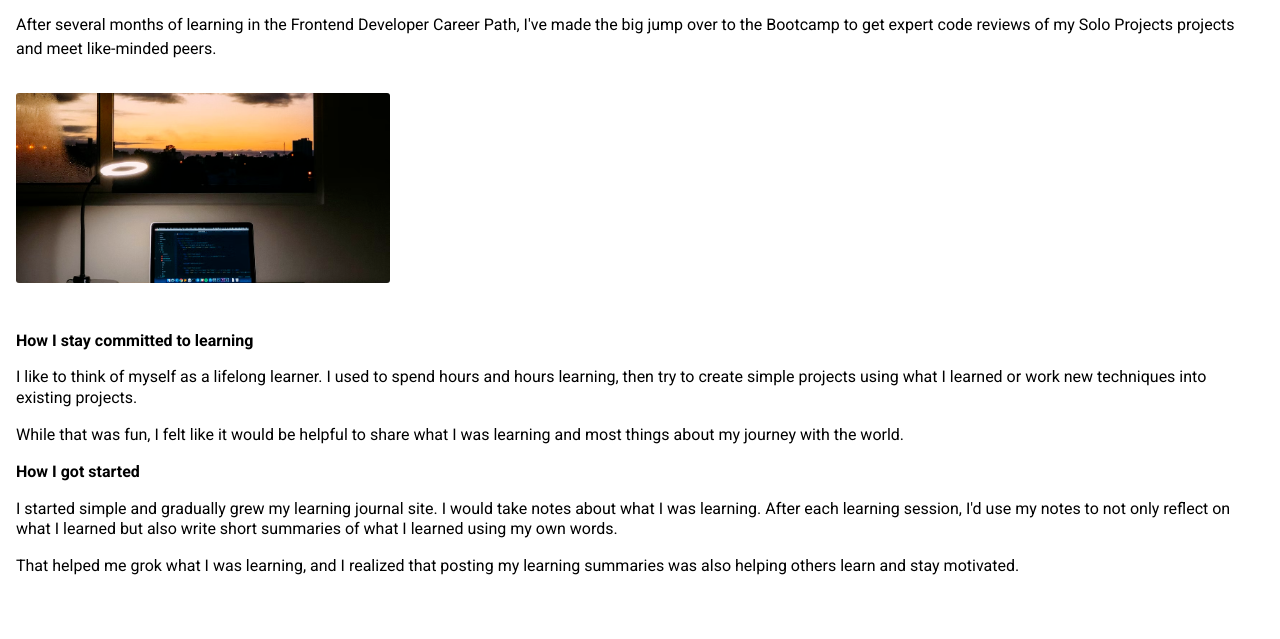
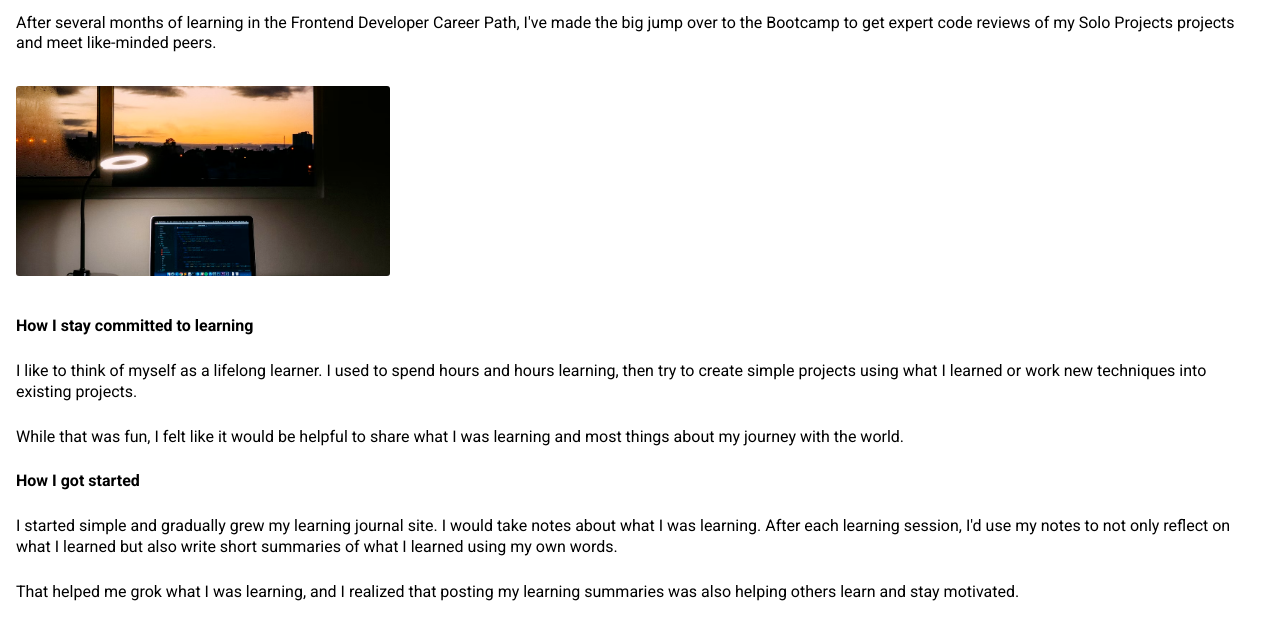
Before and after one commit to bakadja/learning-journal, a website built with Vite: page index.html in a window 1280 px wide. Shown: the part 181-820 px from the top of the page. Built offline with nearby package versions, Linux system fonts and the light colour scheme.

Commit message:
style: adjust line-height and margin settings for main article intro and body

```diff
--- a/css/style.css
+++ b/css/style.css
@@ -104,7 +104,7 @@ img {
 .main-article-intro {
   font-weight: 400;
   font-size: 1rem;
-  line-height: 1.5;
+  line-height: 1.3;
 }
 
 .main-article-date {
@@ -112,13 +112,13 @@ img {
 }
 
 .main-article-image {
-  height: 190px;
-  width: 374px;
+  max-height: 190px;
+  max-width: 374px;
   object-fit: cover;
   object-position: 0 -205px;
   border-radius: 3px;
   display: block;
-  margin: 1em 0;
+  margin-top: 1em;
 }
 
 .main-article-body {
@@ -127,7 +127,10 @@ img {
   line-height: 1.3;
 }
 
+.main-article-body p {
+  margin: 1.5em 0;
+}
+
 .highlight {
   font-weight: 700;
-  margin-bottom: 1em;
 }
```
